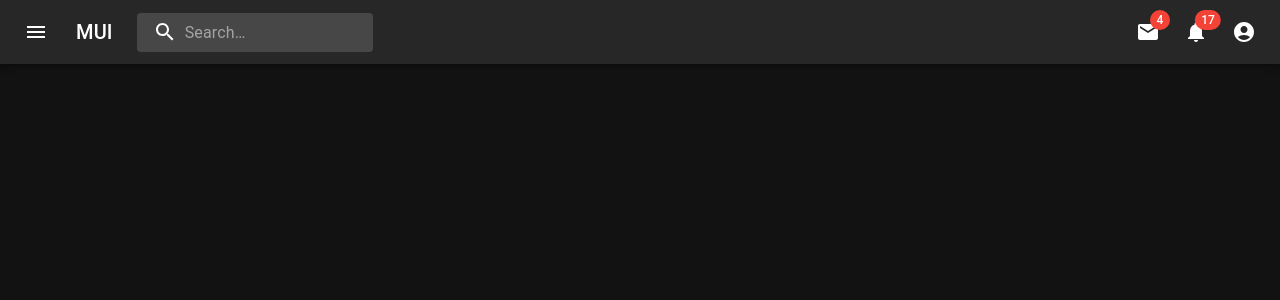
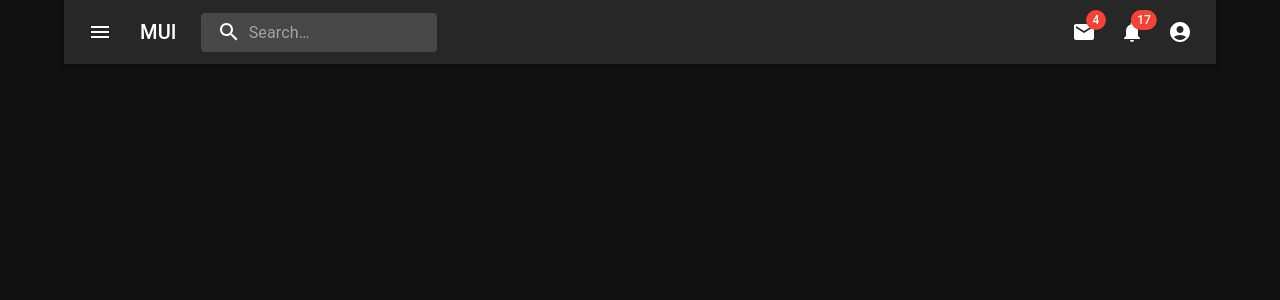
Before and after one commit to NEARworld/online-shop, a React (Create React App) app in the folder client/: page / in a window 1280 px wide. Shown: the top 300 px of the page. Built offline with nearby package versions, Linux system fonts and the light colour scheme.

Commit message:
feat: container component to shrink the web page width

```diff
--- a/client/src/containers/HomePage/index.js
+++ b/client/src/containers/HomePage/index.js
@@ -1,4 +1,4 @@
-import { Box } from "@mui/material";
+import { Container } from "@mui/material";
 import React, { useState } from "react";
 import { useEffect } from "react";
 import Navigation from "../Navigation/index";
@@ -9,8 +9,8 @@ export default function Home() {
     setToken(localStorage.getItem("token"));
   }, []);
   return (
-    <Box>
+    <Container>
       <Navigation token={token} />
-    </Box>
+    </Container>
   );
 }
```
